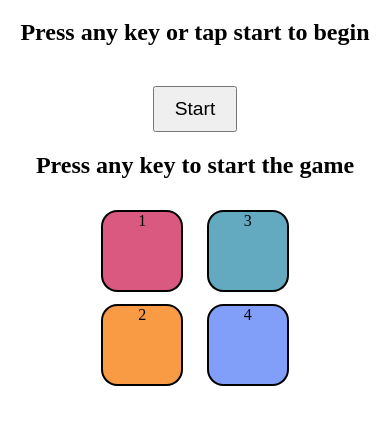
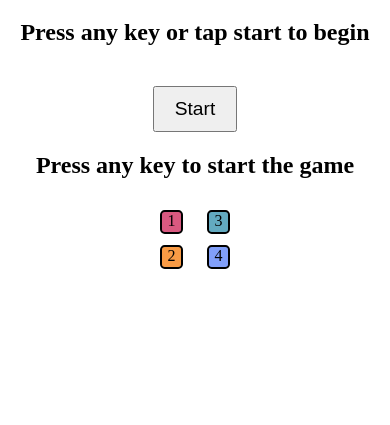
Before and after one commit to shubhsirat05/simon-says-game, a plain HTML site: page index.html in a window 390 px wide. Shown: the part 61-486 px from the top of the page. Drawn offline with Linux system fonts and the light colour scheme.

Commit message:
Fixed button size on desktop and mobile responsive

```diff
--- a/style4.css
+++ b/style4.css
@@ -12,8 +12,8 @@ body{
 
 @media (max-width: 400px) {
 .btn {
-width: 20vw;
-height: 20vw;
+width: 5vw;
+height: 5vw;
 margin: 3vw;
 }
 }
```
